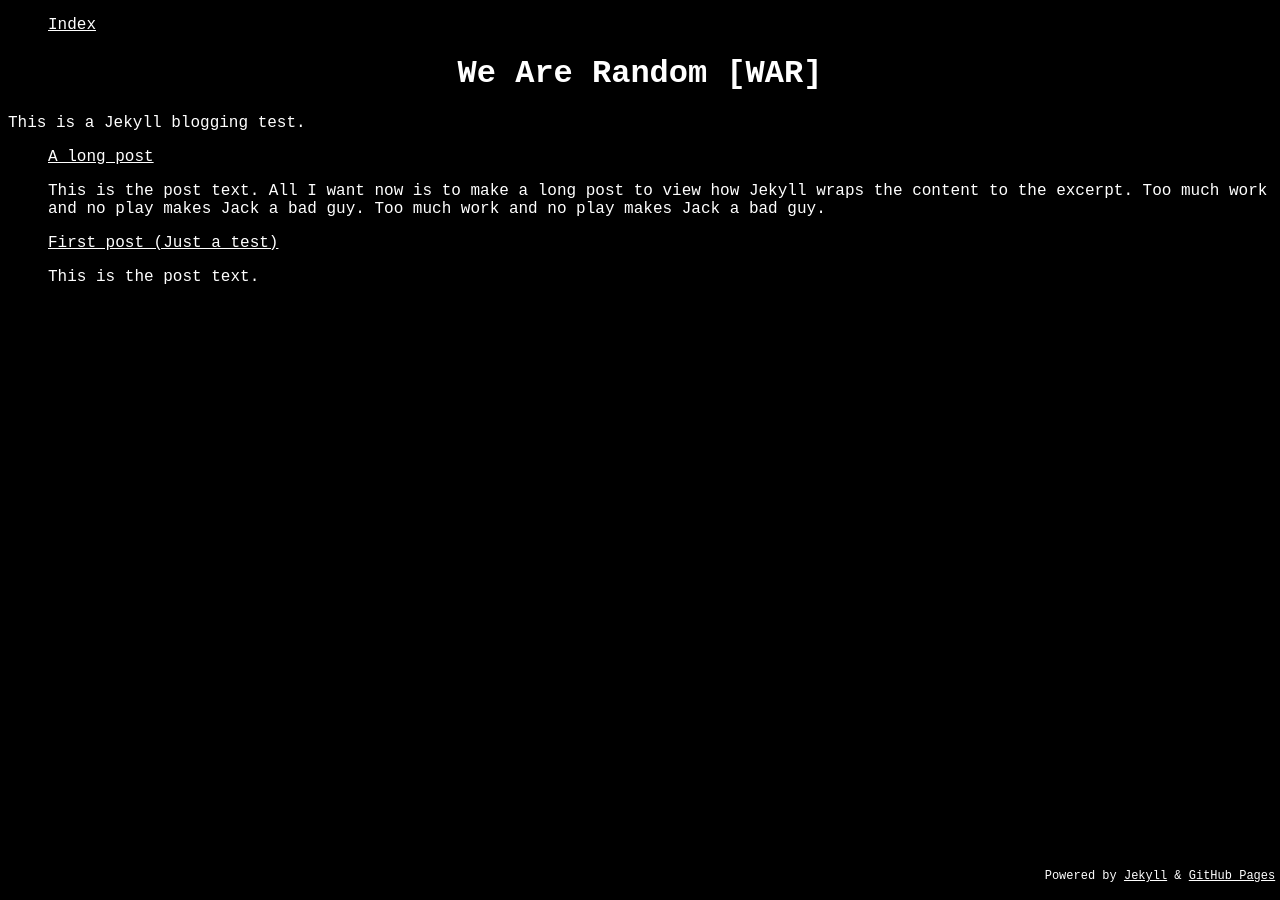
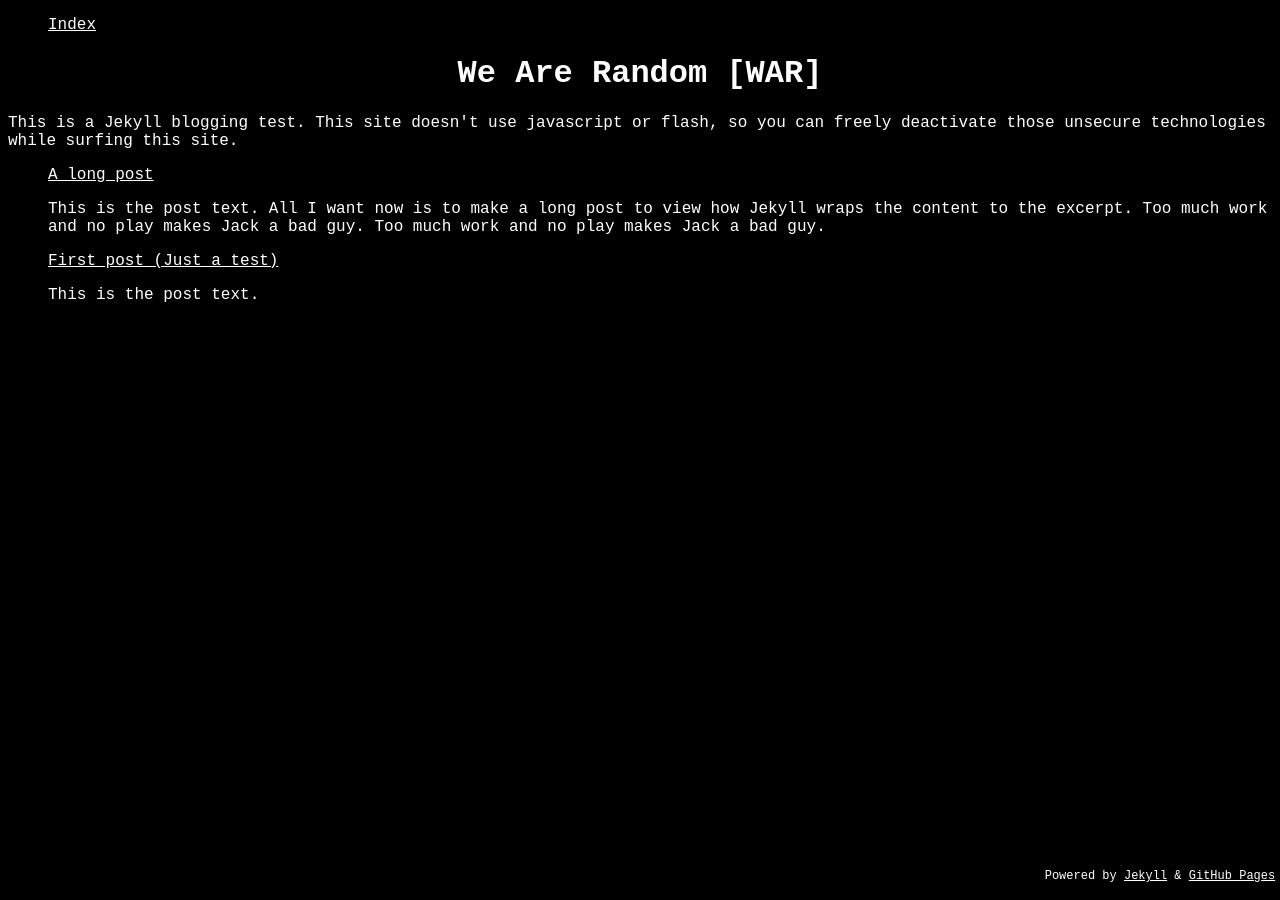
Before and after one commit to wearerandom/wearerandom.github.io, a Jekyll site: the page built from index.html, in a window 1280 px wide. Built offline with Jekyll 4.4.1, drawn with Linux system fonts in a browser that asks for light colours.

Commit message:
Update index.html

```diff
--- a/index.html
+++ b/index.html
@@ -2,7 +2,7 @@
 layout: default
 overview: true
 ---
-<p>This is a Jekyll blogging test.</p>
+<p>This is a Jekyll blogging test. This site doesn't use javascript or flash, so you can freely deactivate those unsecure technologies while surfing this site.</p>
 <ul>
   {% for post in site.posts %}
     <li>
```
